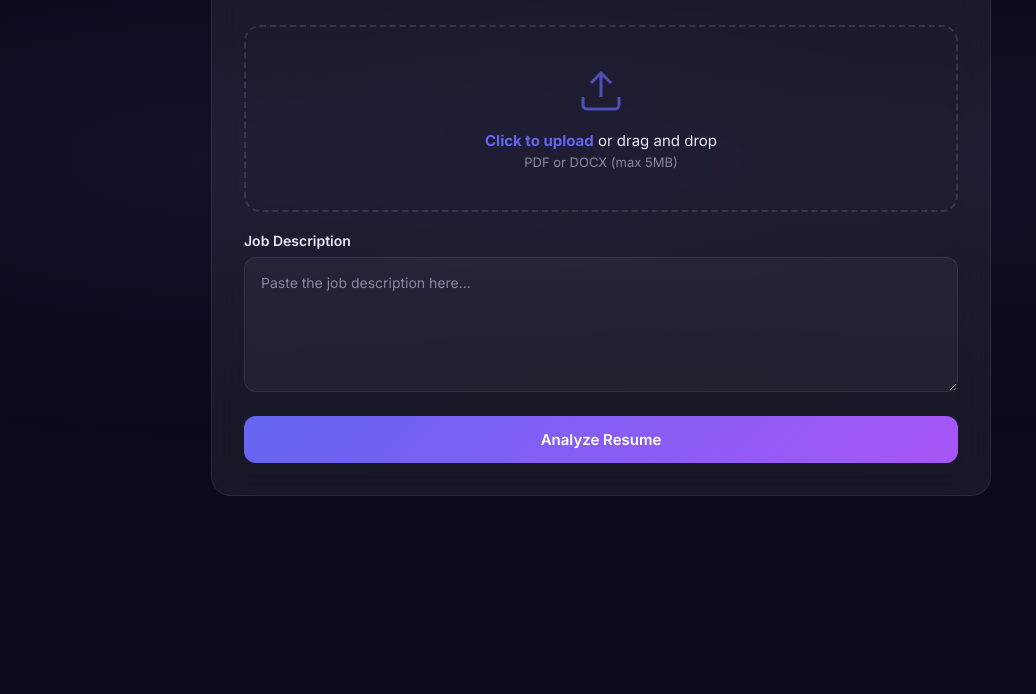
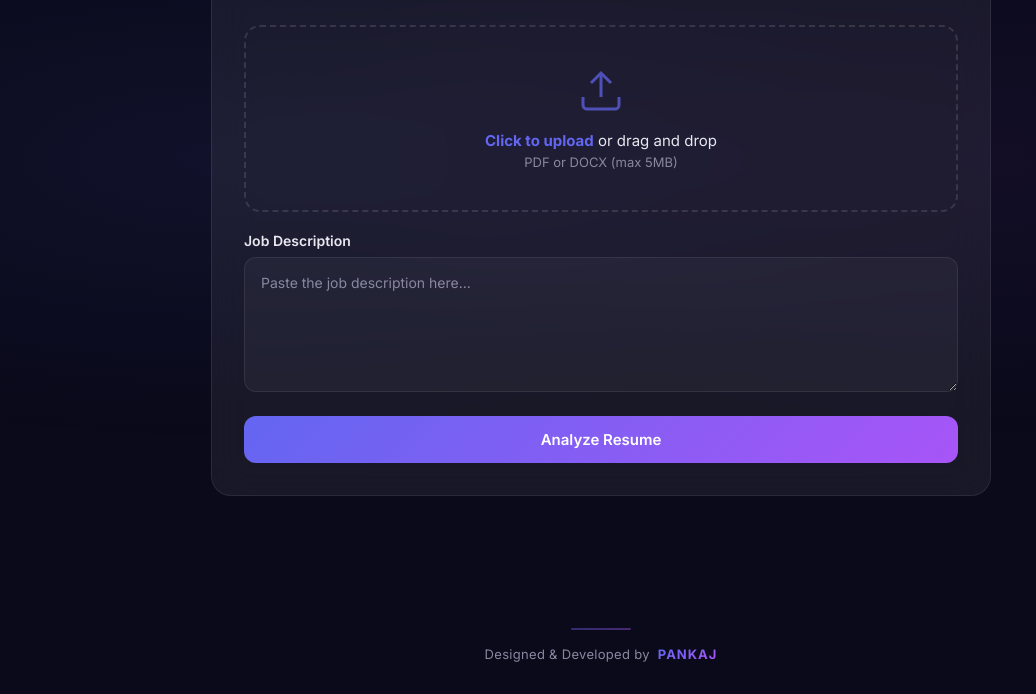
Before and after one commit to pankaj-q/AiResumeAnalyzer, a website: page public/index.html in a window 1280 px wide. Shown: the part 241-935 px from the top of the page, without its empty margins (39-1075 px from the left). Before the commit the page ends 829 px from the top, so only its background shows below. Drawn offline with Linux system fonts and the light colour scheme.

Commit message:
Add footer

```diff
--- a/public/index.html
+++ b/public/index.html
@@ -123,6 +123,14 @@
     </div>
   </main>
 
+  <footer>
+    <div class="footer-line"></div>
+    <div class="footer-content">
+      <span class="footer-text">Designed &amp; Developed by</span>
+      <span class="footer-name">PANKAJ</span>
+    </div>
+  </footer>
+
   <script src="script.js"></script>
 </body>
 </html>
--- a/public/styles.css
+++ b/public/styles.css
@@ -538,3 +538,43 @@ textarea::placeholder {
   animation: fadeUp 0.3s ease;
   max-width: 90vw;
 }
+
+/* Footer */
+footer {
+  text-align: center;
+  padding: 40px 20px 32px;
+  position: relative;
+  z-index: 1;
+}
+
+.footer-line {
+  width: 60px;
+  height: 2px;
+  margin: 0 auto 16px;
+  background: linear-gradient(90deg, var(--accent1), var(--accent2));
+  border-radius: 1px;
+  opacity: 0.4;
+}
+
+.footer-content {
+  display: flex;
+  align-items: center;
+  justify-content: center;
+  gap: 8px;
+}
+
+.footer-text {
+  font-size: 13px;
+  color: var(--text-muted);
+  font-weight: 400;
+  letter-spacing: 0.3px;
+}
+
+.footer-name {
+  font-size: 13px;
+  font-weight: 700;
+  background: linear-gradient(135deg, var(--accent1), var(--accent2));
+  -webkit-background-clip: text;
+  -webkit-text-fill-color: transparent;
+  letter-spacing: 1px;
+}
```
